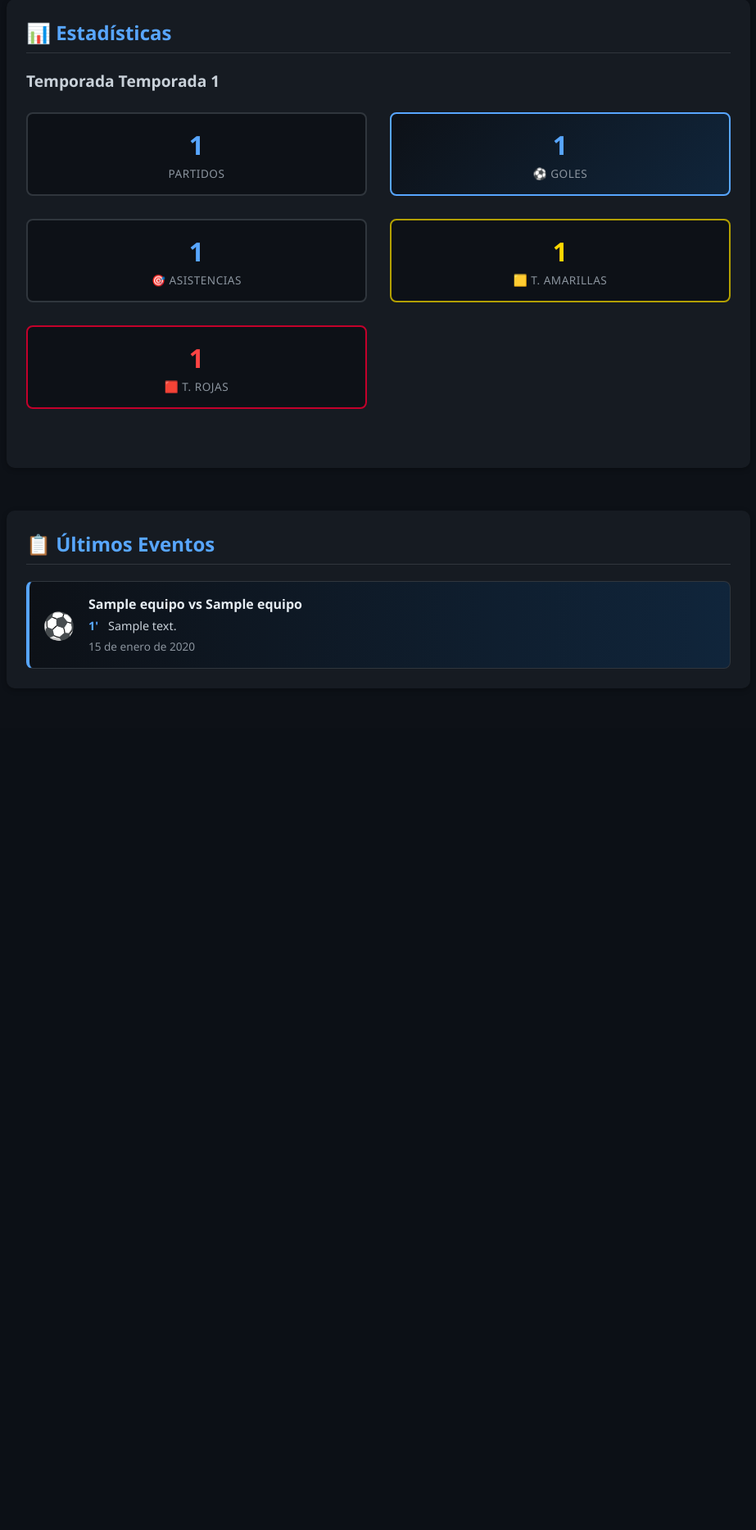
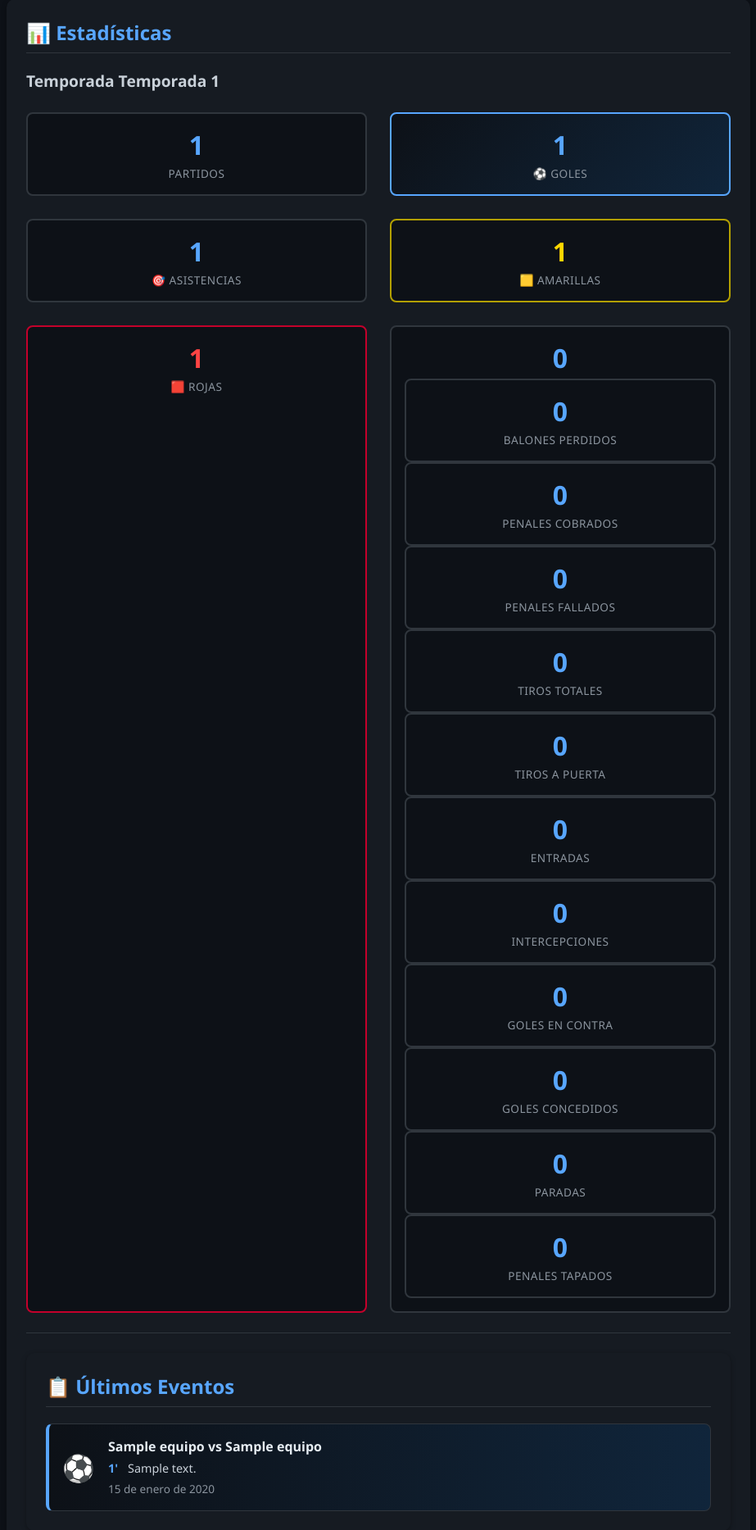
Before and after one commit to stiven89p/GolAGol, a FastAPI app: page /jugador/1 in a window 1280 px wide. Shown: the part 511-2378 px from the top of the page at 82% size, without its empty margins (348-1271 px from the left). Before the commit the page ends 1327 px from the top, so only its background shows below. Run offline with FastAPI, Linux system fonts and the light colour scheme; tables that the repository leaves empty hold one stand-in row (values such as "Sample post"); grey boxes marked "Sample" are stand-in pictures; some libraries are stand-ins or nearby versions.

Commit message:
Extiende vista de estadísticas de jugador en plantilla HTML

```diff
--- a/templates/jugador.html
+++ b/templates/jugador.html
@@ -92,27 +92,24 @@
                     {% for est in estadisticas %}
                     <div class="estadistica-temporada">
                         <h3>Temporada {{ est.temporada_nombre or est.temporada }}</h3>
-                        <div class="stats-grid">
-                            <div class="stat-card">
-                                <div class="stat-valor">{{ est.partidos_jugados or 0 }}</div>
-                                <div class="stat-label">Partidos</div>
-                            </div>
-                            <div class="stat-card destacado">
-                                <div class="stat-valor">{{ est.goles or 0 }}</div>
-                                <div class="stat-label">⚽ Goles</div>
-                            </div>
-                            <div class="stat-card">
-                                <div class="stat-valor">{{ est.asistencias or 0 }}</div>
-                                <div class="stat-label">🎯 Asistencias</div>
-                            </div>
-                            <div class="stat-card amarilla">
-                                <div class="stat-valor">{{ est.tarjetas_amarillas or 0 }}</div>
-                                <div class="stat-label">🟨 T. Amarillas</div>
-                            </div>
-                            <div class="stat-card roja">
-                                <div class="stat-valor">{{ est.tarjetas_rojas or 0 }}</div>
-                                <div class="stat-label">🟥 T. Rojas</div>
-                            </div>
+                        <div class="stats-grid stats-grid-extendida">
+                            <div class="stat-card"><div class="stat-valor">{{ est.partidos_jugados or 0 }}</div><div class="stat-label">Partidos</div></div>
+                            <div class="stat-card destacado"><div class="stat-valor">{{ est.goles or 0 }}</div><div class="stat-label">⚽ Goles</div></div>
+                            <div class="stat-card"><div class="stat-valor">{{ est.asistencias or 0 }}</div><div class="stat-label">🎯 Asistencias</div></div>
+                            <div class="stat-card amarilla"><div class="stat-valor">{{ est.tarjetas_amarillas or 0 }}</div><div class="stat-label">🟨 Amarillas</div></div>
+                            <div class="stat-card roja"><div class="stat-valor">{{ est.tarjetas_rojas or 0 }}</div><div class="stat-label">🟥 Rojas</div></div>
+                            <div class="stat-card"><div class="stat-valor">{{ est.minutos_jugados or 0 }}</div>
+                            <div class="stat-card"><div class="stat-valor">{{ est.balones_perdidos or 0 }}</div><div class="stat-label">Balones Perdidos</div></div>
+                            <div class="stat-card"><div class="stat-valor">{{ est.penales_cobrados or 0 }}</div><div class="stat-label">Penales Cobrados</div></div>
+                            <div class="stat-card"><div class="stat-valor">{{ est.penales_fallados or 0 }}</div><div class="stat-label">Penales Fallados</div></div>
+                            <div class="stat-card"><div class="stat-valor">{{ est.tiros_totales or 0 }}</div><div class="stat-label">Tiros Totales</div></div>
+                            <div class="stat-card"><div class="stat-valor">{{ est.tiros_a_puerta or 0 }}</div><div class="stat-label">Tiros a Puerta</div></div>
+                            <div class="stat-card"><div class="stat-valor">{{ est.entradas or 0 }}</div><div class="stat-label">Entradas</div></div>
+                            <div class="stat-card"><div class="stat-valor">{{ est.intercepciones or 0 }}</div><div class="stat-label">Intercepciones</div></div>
+                            <div class="stat-card"><div class="stat-valor">{{ est.goles_contra or 0 }}</div><div class="stat-label">Goles en Contra</div></div>
+                            <div class="stat-card"><div class="stat-valor">{{ est.goles_concedidos or 0 }}</div><div class="stat-label">Goles Concedidos</div></div>
+                            <div class="stat-card"><div class="stat-valor">{{ est.paradas or 0 }}</div><div class="stat-label">Paradas</div></div>
+                            <div class="stat-card"><div class="stat-valor">{{ est.penales_tapados or 0 }}</div><div class="stat-label">Penales Tapados</div></div>
                         </div>
                     </div>
                     {% endfor %}
```
